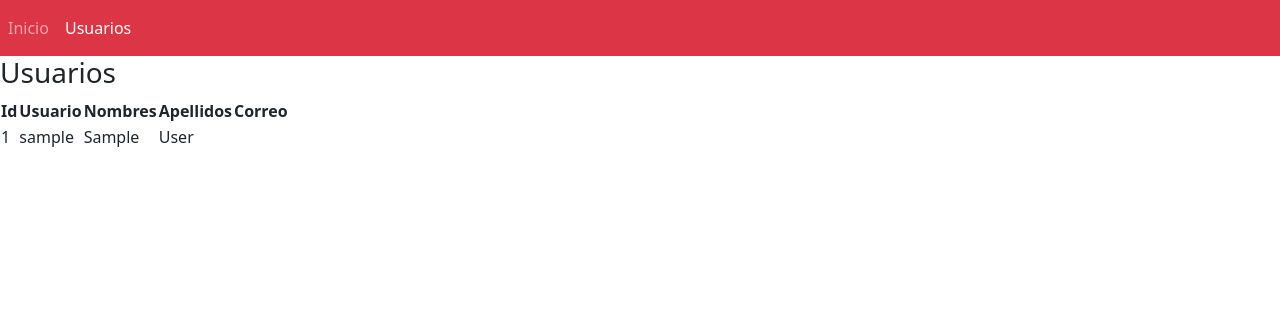
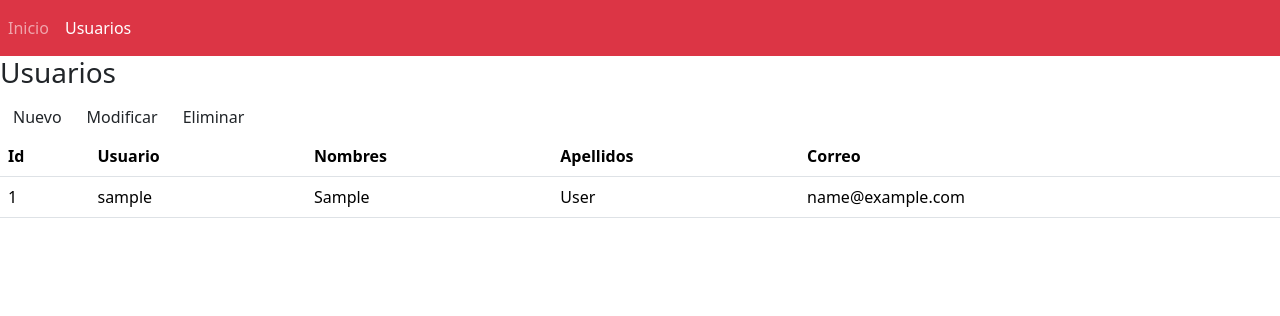
Before and after one commit to ciberdev/python-flask, a Flask app: page /users/ in a window 1280 px wide. Shown: the top 316 px of the page. Run offline with Flask 3, Linux system fonts and the light colour scheme; the visitor is signed in with stand-in values (Sample User, id 1); tables that the repository leaves empty hold one stand-in row (values such as "Sample post"); some libraries are stand-ins or nearby versions.

Commit message:
Updating from class

```diff
--- a/controllers/users_controller.py
+++ b/controllers/users_controller.py
@@ -11,3 +11,12 @@ def list():
 
         return render_template('users.html', datos=datos, users=users)
     return render_template('login.html')
+
+def nuevo_usuario():
+    print("rutina de creacion de usuario")
+
+def modificar_usuario():
+    pass
+
+def eliminar_usuario():
+    pass
--- a/templates/base.html
+++ b/templates/base.html
@@ -22,6 +22,7 @@
         {% block content %}{% endblock %}
 
         {% block scripts %}
+            <script src="https://code.jquery.com/jquery-3.7.0.min.js" integrity="sha256-2Pmvv0kuTBOenSvLm6bvfBSSHrUJ+3A7x6P5Ebd07/g=" crossorigin="anonymous"></script>
             <!-- Optional JavaScript -->
             {{ bootstrap.load_js() }}
         {% endblock %}
--- a/templates/users.html
+++ b/templates/users.html
@@ -1,9 +1,24 @@
 {% extends 'privbase.html' %}
 
 {% block content %}
+<script>
+    $(document).ready(function(){
+        $('button').click(function(){
+            alert('Nuevo usuario')
+        })
+    })
+</script>
     <h3>Usuarios</h3>
 
-    <table>
+    <div class="btn-toolbar" role="toolbar" aria-label="Barra de herramientas">
+        <div class="btn-group me-2" role="group" aria-label="Opciones">
+          <button id="newUser" type="button" class="btn btn-default" >Nuevo</button>
+          <button type="button" class="btn btn-default" >Modificar</button>
+          <button type="button" class="btn btn-default" >Eliminar</button>
+        </div>
+    </div>
+
+    <table id="data" class="table table-triped">
         <thead>
             <tr>
                 <th>Id</th>
@@ -20,11 +35,10 @@
                     <td>{{ item.User.user_name}}</td>
                     <td>{{ item.User.first_name}}</td>
                     <td>{{ item.User.last_name}}</td>
-                    <td>{{ item.User.email}}</td>
+                    <td>{{ item.User.email_address}}</td>
                 </tr>
             {% endfor %}
         </tbody>
     </table>
 
-
 {% endblock %}
```
Also changed, not shown: 2 other files.
